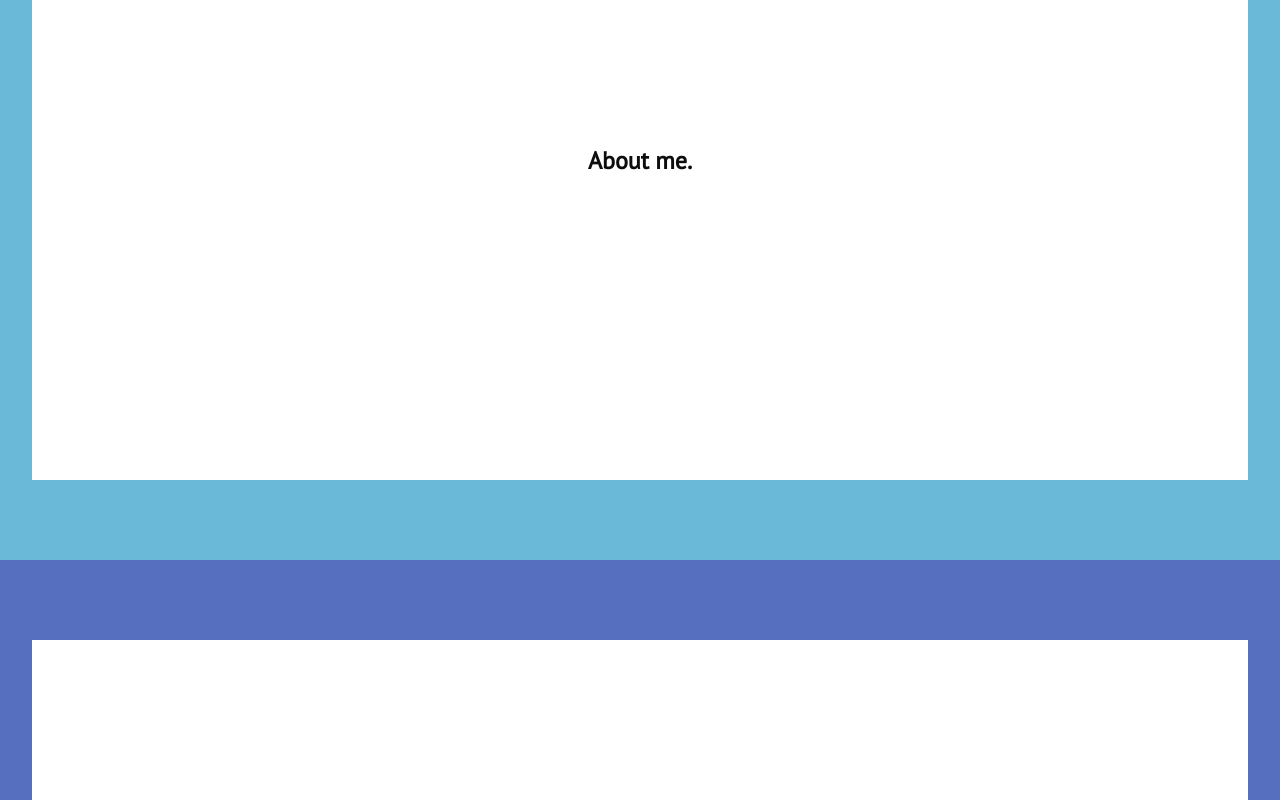
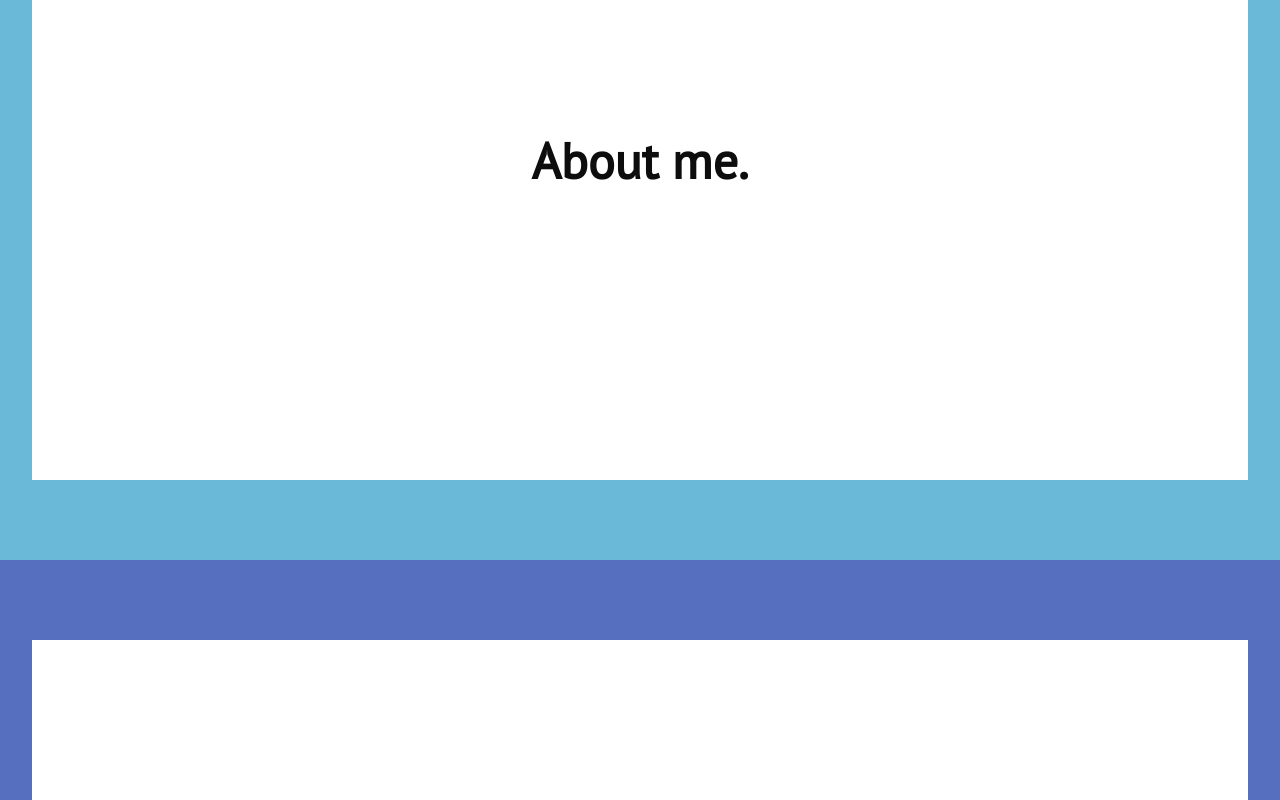
Before and after one commit to Antonio-Fa/Antonio-F-Portfolio, a plain HTML site: page Antonio-f-portfolio/index.html in a window 1280 px wide. Shown: the part 1040-1840 px from the top of the page. Drawn offline with Linux system fonts and the light colour scheme.

Commit message:
Changed landing header font size

```diff
--- a/Antonio-f-portfolio/index.html
+++ b/Antonio-f-portfolio/index.html
@@ -51,9 +51,11 @@
                 class="about page-content page-content--blue-one"
             >
                 <div class="card card--white">
-                    <h1 class="card__heading card__heading--font-black">
-                        About me.
-                    </h1>
+                    <div class="card__box card__box--align-top-right">
+                        <h1 class="card__heading card__heading--font-black">
+                            About me.
+                        </h1>
+                    </div>
                     <!-- Image of face (?) Paragraph or two with info -->
                 </div>
             </section>
--- a/Antonio-f-portfolio/styles.scss
+++ b/Antonio-f-portfolio/styles.scss
@@ -94,6 +94,7 @@ a:hover {
     }
 
     &__heading {
+        font-size: 50px;
         &--font-black {
             color: #0d0d0d;
         }
```
Also changed, not shown: Antonio-f-portfolio/styles.css.
